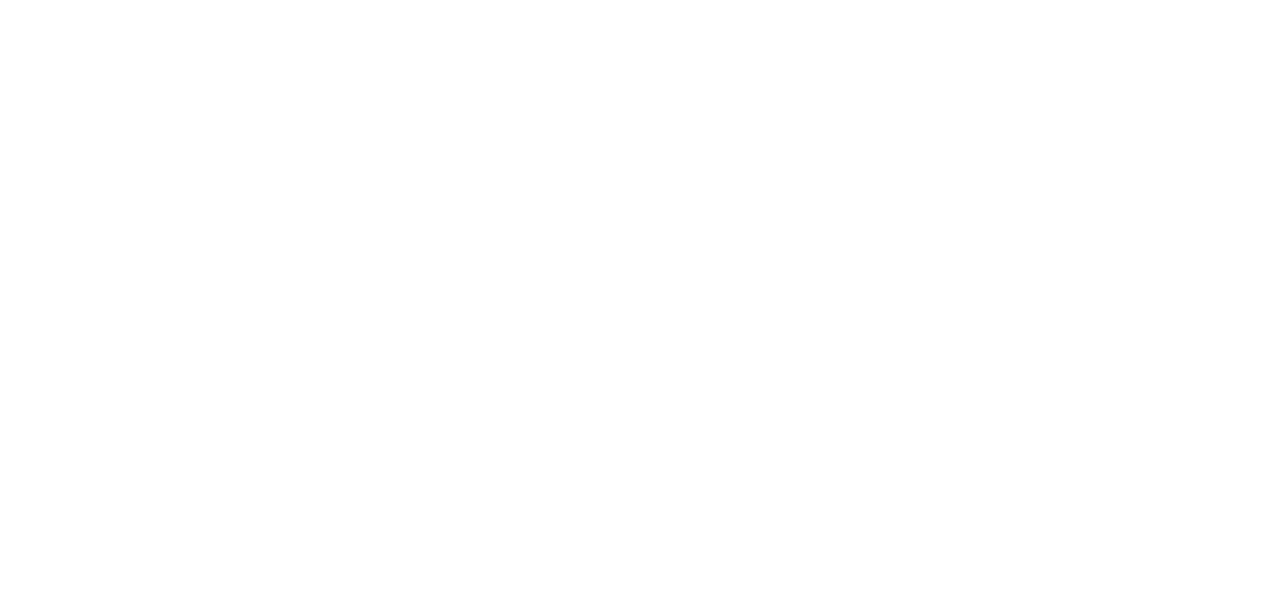
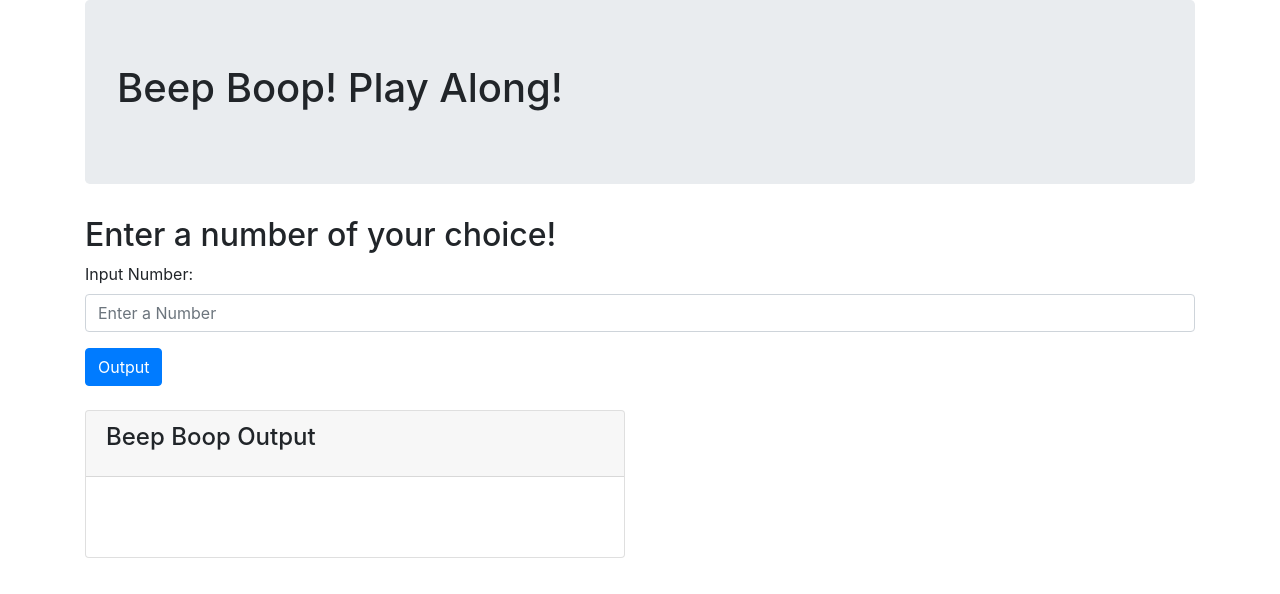
Before and after one commit to TanviCodeLife/beep-boop, a plain HTML site: page index.html in a window 1280 px wide. Drawn offline with Linux system fonts and the light colour scheme.

Commit message:
create number range from 0 to user input

```diff
--- a/index.html
+++ b/index.html
@@ -9,5 +9,33 @@
   <title>Beep Boop!</title>
 </head>
 <body>
+  <div class="container">
+    <div class="jumbotron">
+      <h1>Beep Boop! Play Along!</h1>
+    </div>
+    <h2>Enter a number of your choice!</h2>
+    <form id="form1">
+      <div class="form-row">
+        <div class="form-group col-md-12">
+          <label for="inputNumb">Input Number:</label>
+          <input type="text" class="form-control" id="inputNumb" placeholder="Enter a Number">
+        </div>
+      </div>
+      <button type="submit" class="btn btn-primary" id="alignButton">Output</button>
+    </form>
+    <br>
+    <div class="row">
+      <div class="col-lg-6">
+        <div class="card" id="result">
+          <div class="card-header">
+            <h4 class="card-title">Beep Boop Output</h3>
+          </div>
+          <div class="card-body">
+            <p><span id="outputOriginalStrings"></span> <br> <span id="outputPigLatinStrings"></span></p>
+          </div>
+        </div>
+      </div>
+    </div>
+  </div>
 </body>
 </html>
--- a/js/scripts.js
+++ b/js/scripts.js
@@ -0,0 +1,22 @@
+function generateRangeOfNumbers(inputInteger){
+  var numbersArray = [];
+for(var i = 0; i <= inputInteger; i++){
+  numbersArray = numbersArray.concat(i);
+}
+ console.log(numbersArray)
+ return numbersArray;
+}
+
+
+//user input logic
+$(document).ready(function(){
+  $("form#form1").submit(function(event){
+    event.preventDefault();
+    //user-input
+    var inputNumbInt = parseInt($("#inputNumb").val());
+    console.log(inputNumbInt);
+    var inputRange = generateRangeOfNumbers(inputNumbInt);
+    console.log(inputRange);
+   //check for whether number or not
+  });
+});
```
Lines whose indentation alone changed are shown as unchanged.
